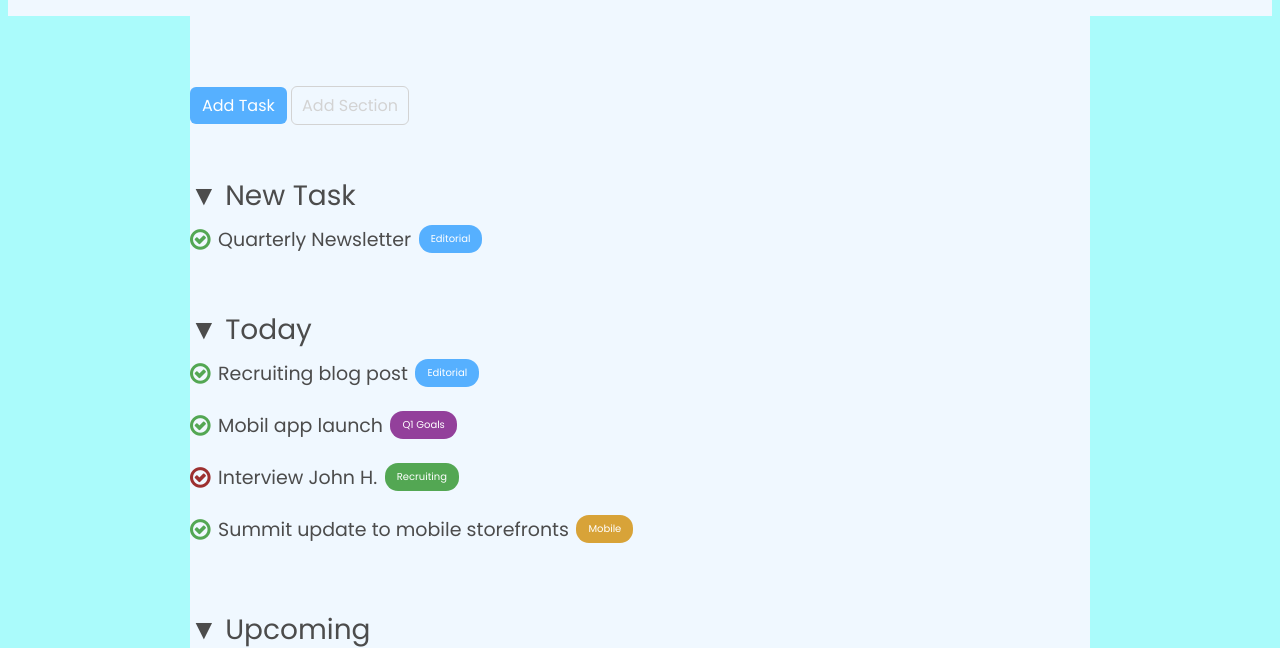
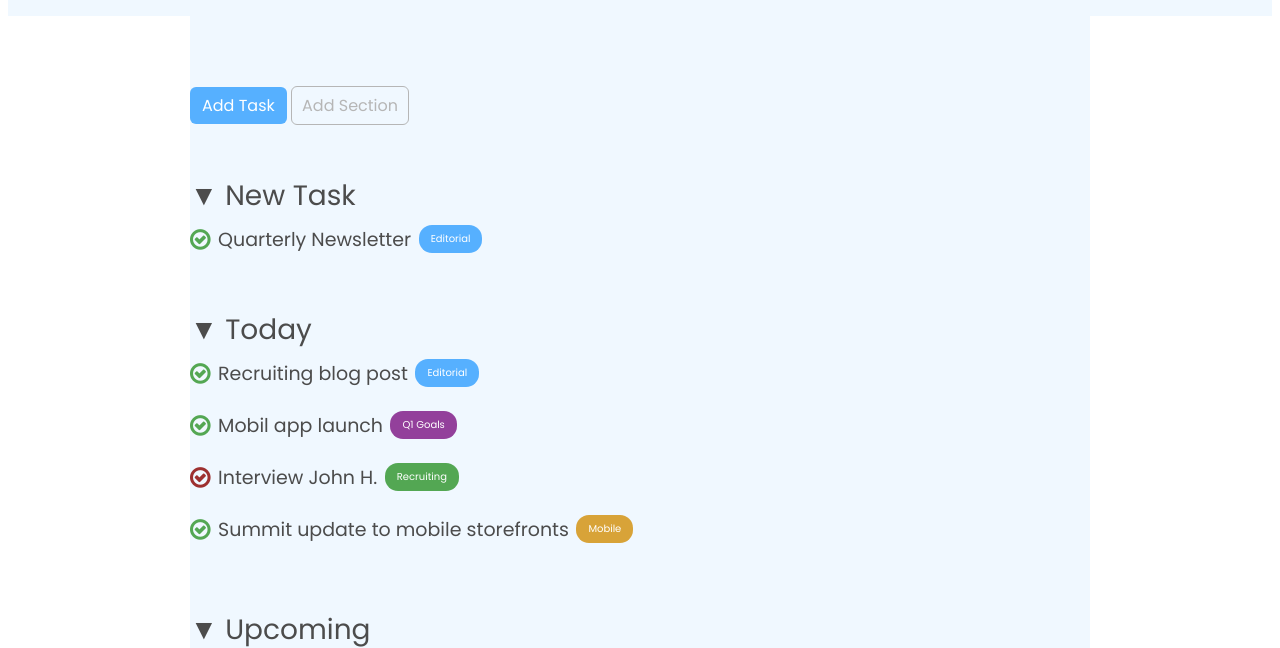
Before and after one commit to giufeli/html-css-toboolist, a plain HTML site: page index.html in a window 1280 px wide. Shown: the part 138-786 px from the top of the page. Drawn offline with Linux system fonts and the light colour scheme.

Commit message:
Processing 2

```diff
--- a/css/style.css
+++ b/css/style.css
@@ -21,7 +21,7 @@ body{
 
 
 body{
-    background-color:rgb(170, 251, 251);
+    background-color:aliceblue(170, 251, 251);
     background-size: cover;
     background-position: center;
 
@@ -55,7 +55,7 @@ body{
     background-color: aliceblue;
     border: 1px;
     border-style: solid;
-    color: lightgray;
+    color: rgb(182, 182, 182);
     padding: 6px 10px;
     text-align: center;
     display: inline-block;
```
Also changed, not shown: index.html (+0 -16 lines).
